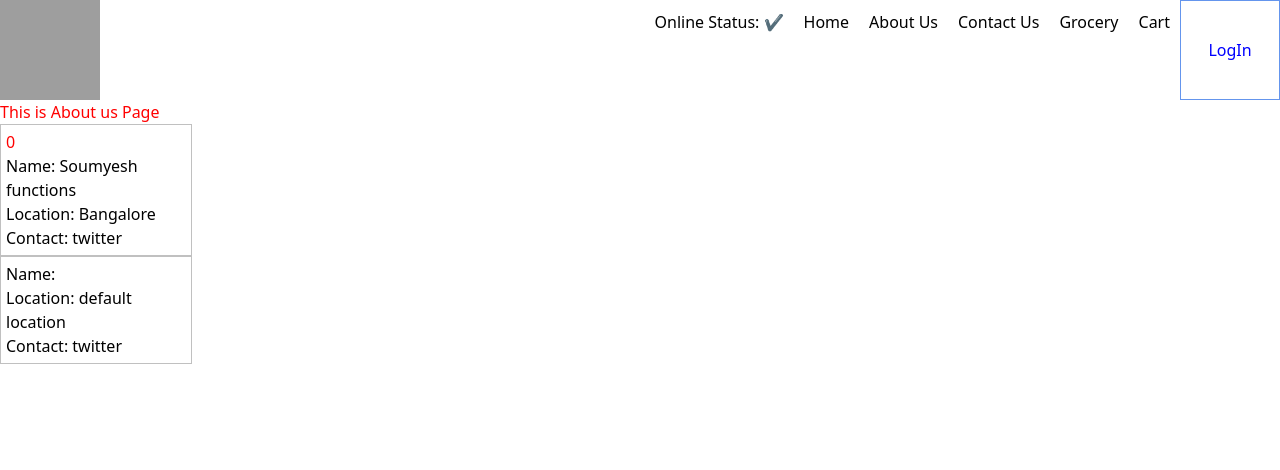
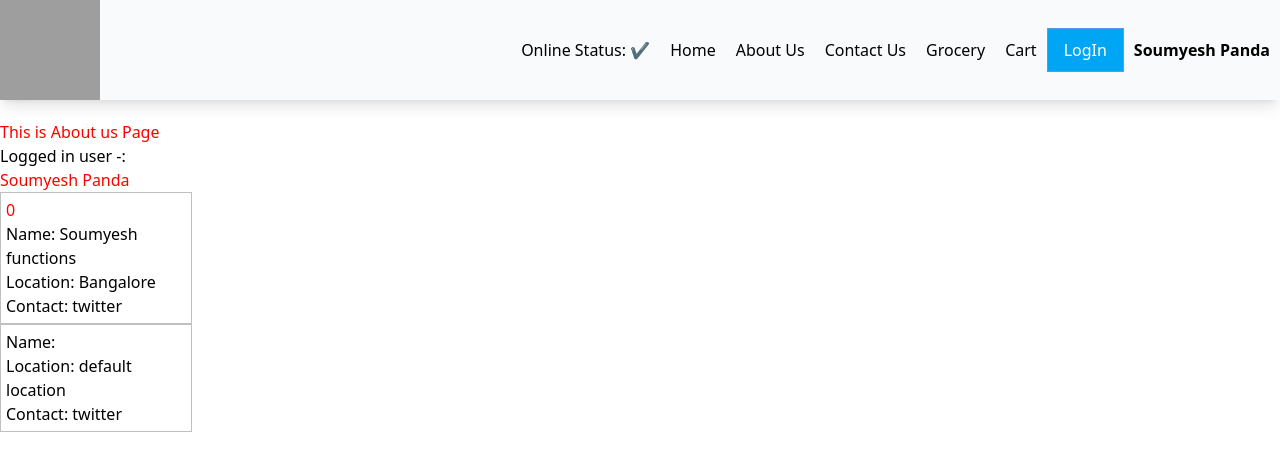
Before and after one commit to soumyesh-panda-personal/namaste-react-2, a React (Vite) app: page /ab in a window 1280 px wide. Shown: the top 470 px of the page. Built offline with nearby package versions, Linux system fonts and the light colour scheme; no server answers; grey boxes are pictures that could not be loaded.

Commit message:
EP-11-React context,creation,reading and updation of context,createContext,UseContext,UserContext consumer

```diff
--- a/src/App.js
+++ b/src/App.js
@@ -1,4 +1,4 @@
-import React, { lazy, Suspense } from "react";
+import React, { lazy, Suspense, useEffect, useState } from "react";
 import ReactDom from "react-dom/client";
 import { createBrowserRouter, RouterProvider, Outlet} from "react-router-dom";
 import {useRouteError} from "react-router"
@@ -8,17 +8,33 @@ import About from "./components/About";
 import ContactUs from "./components/ContactUs";
 import Error from "./components/ErrorPage";
 import RestaurantMenu from "./components/RestaurantMenu";
+import UserContext from "./utils/UserContext";
 //import Grocery from "./components/Grocery";
 
 const Grocery = lazy(() => import("./components/Grocery"))
 
 const AppLayout = () => {
+  //Suppose we have a state variable, through which using a API data, we need to change our context.
+
+  const [userName, SetUserName] = useState();
+
+  // Lets assume we get data through API
+  useEffect(()=>{
+    //Assume API call is made here and we received data
+    const data = {
+      name: "Soumyesh Panda",
+    };
+    SetUserName(data.name);
+  },[]);
+  //Using UserContext.provider we are modifying the context data. Now in entire app we will have this updated data.
   return (
-    <div className="app">
-      <Header/>
-      {/*So now with outlet, we can remove the body component from here. This is added below in the createBrowserRouter routes config as children. SO when that page is opened, the header and footer will come for it.*/}
-      <Outlet/>
-    </div>
+    <UserContext.Provider value={{loggedInUser: userName, SetUserName}}>
+      <div className="app">
+        <Header/>
+        {/*So now with outlet, we can remove the body component from here. This is added below in the createBrowserRouter routes config as children. SO when that page is opened, the header and footer will come for it.*/}
+        <Outlet/>
+      </div>
+    </UserContext.Provider>
   )
 };
 
--- a/src/components/About.js
+++ b/src/components/About.js
@@ -1,6 +1,7 @@
 import User from "./User";
 import UserClass from "./UserClass";
 import React from "react";
+import UserContext from "../utils/UserContext"
 /*const About = () => {
     return (
         <div className="About-wrapper wrapper justify-center">
@@ -28,6 +29,15 @@ class About extends React.Component {
         return (
             <div className="About-wrapper wrapper justify-center">
                 <h1>This is About us Page</h1>
+                {/*Accesing the context below*/}
+                <div>
+                    Logged in user -:
+                    <UserContext.Consumer>
+                        {({loggedInUser}) => (
+                           <h1>{loggedInUser}</h1>
+                        )}
+                    </UserContext.Consumer>
+                </div>
                 <User name={"Soumyesh functions"}/>
                 <UserClass name={"Soumyesh class"} location={"Banaglore"}/>
             </div>
--- a/src/components/Body.js
+++ b/src/components/Body.js
@@ -1,8 +1,9 @@
 import RestaurantCard, {withLocalityLabel} from "./RestaurantCard";
 import Shimmer from "./Shimmer";
-import { useState, useEffect } from "react";
+import { useState, useEffect, useContext } from "react";
 import { Link } from "react-router-dom";
 import useOnlineStatus from "../utils/useOnlineStatus";
+import UserContext from "../utils/UserContext";
 
 const Body = () => {
     const[listOfRestaurant, setlistOfRestaurant]=useState([]);
@@ -24,6 +25,9 @@ const Body = () => {
         setfilteredSearch(json?.data?.cards[4]?.card?.card?.gridElements?.infoWithStyle?.restaurants);
     };
     const userOnline = useOnlineStatus();
+    //to detch the SetuserName from userContext
+
+    const { loggedInUser, SetUserName } = useContext(UserContext);
     if(userOnline === false) {
         return (
             <h1>Please check your internet connection. Seems you have a glitch !!!</h1>
@@ -31,9 +35,9 @@ const Body = () => {
     }
     return listOfRestaurant.length === 0 ? <Shimmer/> :(
         <div className="body">
-            <div className="d-flex items-center justify-between w-6/12 mx-auto mb-5">
+            <div className="d-flex items-center justify-between w-8/12 mx-auto mb-5">
                 <div className="filter w-sm">
-                    <button
+                    <button className="px-4 bg-sky-500 hover:bg-sky-700 text-white"
                         onClick={()=>{
                             const filteredList = listOfRestaurant.filter(
                                 (res) => res.info.avgRating > 4.2
@@ -44,19 +48,28 @@ const Body = () => {
                         Top Rated restaurants
                     </button>
                 </div>
-                <div className="search-wrapper">
+                <div className="search-wrapper d-flex mr-10">
                     <input type="text" className="search-box mr-10 border border-gray" value={searchText}
                         onChange={(e)=>{
                             setsearchText(e.target.value);
                         }}
                     />
 
-                    <button
+                    <button className="w-auto px-4 bg-sky-500 hover:bg-sky-700 text-white"
                         onClick={()=>{
                             const filteredSearchList = listOfRestaurant.filter((res) => res.info.name.toLowerCase().includes(searchText.toLowerCase()))
                             setfilteredSearch(filteredSearchList);
                         }}
                     >Search</button>
+                </div>
+
+                {/*Adding a input box to update the context data on the fly*/}
+
+                <div className="context-update d-flex">
+                    <label className="mr-5">UserName: </label>
+                    <input type="text" className="search-box mr-10 border border-gray" value={loggedInUser}
+                        onChange={(e)=> SetUserName(e.target.value)}
+                    />
                 </div>
             </div>
 
--- a/src/components/Header.js
+++ b/src/components/Header.js
@@ -1,19 +1,23 @@
 import { LOGO_URL } from "../utils/contants";
-import { useState } from "react";
+import { useState, useContext } from "react";
 import { Link } from "react-router-dom";
 import useOnlineStatus from "../utils/useOnlineStatus";
+import UserContext from "../utils/UserContext";
 
 const Header = () => {
     //using state variable we re-render the component to show login and logout text based on click.
     const [loggedState, setloggedState] = useState("LogIn");
     const onlineStatus = useOnlineStatus();
 
+    //Accesing the context
+    const {loggedInUser} = useContext(UserContext);
+
     return (
-        <div className="header d-flex">
+        <div className="header d-flex border-bottom shadow-lg bg-gray-50 mb-5">
         <div className="logoContainer">
             <img className="logo" src = {LOGO_URL}></img>
         </div>
-        <div className="nav-items d-flex">
+        <div className="nav-items content-center">
             <ul className="d-flex">
                 <li>
                     Online Status: {onlineStatus ? "✔" : "⛔"}
@@ -31,13 +35,14 @@ const Header = () => {
                     <Link to = "/Gro">Grocery</Link>
                 </li>
                 <li>Cart</li>
-                <button className="loginbtn"
+                <button className="loginbtn w-auto px-4 bg-sky-500 hover:bg-sky-700 text-white"
                     onClick={()=>{
                         loggedState === "LogIn" ? setloggedState("LogOut") : setloggedState("LogIn");
                     }}
                 >
                     {loggedState}
                 </button>
+                <li className="px-4 font-bold">{loggedInUser}</li>
             </ul>
         </div>
     </div>
--- a/src/components/RestaurantCategory.js
+++ b/src/components/RestaurantCategory.js
@@ -1,13 +1,14 @@
-import { useState } from "react";
+//import { useState } from "react";
 import ItemList from "./ItemList";
 
-const RestaurantCategory = ({ data })=> {
-
-    const [showItems, setShowItems] = useState(false); // Simple state varriable to handle show/hide menu items
+const RestaurantCategory = ({ data, showItems, SetShowIndex })=> {
+    {/*We lifted this state up to its parent*/}
+    //const [showItems, setShowItems] = useState(false); // Simple state varriable to handle show/hide menu items
     //console.log(data);
     //function to toggle the menu items. So if showitems is true, make it false and vice-versa. This is how we build toggle fucntionality.
     const HandleClick = () => {
-        setShowItems(!showItems);
+        //setShowItems(!showItems);
+        SetShowIndex();
     }
     return (
         <div>
--- a/src/components/RestaurantMenu.js
+++ b/src/components/RestaurantMenu.js
@@ -2,8 +2,10 @@ import Shimmer from "./Shimmer";
 import { useParams } from "react-router-dom";
 import useRestaurantMenu from "../utils/useRestaurantMenu";
 import RestaurantCategory from "./RestaurantCategory";
+import { useState } from "react";
 
 const RestaurantMenu = () => {
+    const [showIndex, SetShowIndex] = useState(0);
     const { resId } = useParams();
     const restaurantInfo = useRestaurantMenu(resId);
 
@@ -34,8 +36,13 @@ const RestaurantMenu = () => {
             </ul>
             */}
             {/*Now we will map over the filtered catogories*/}
-            {categories.map((category)=>
-                <RestaurantCategory key={category?.card?.card.categoryId} data = {category?.card?.card}/>
+            {categories.map((category, index)=>
+                <RestaurantCategory
+                    key={category?.card?.card.categoryId}
+                    data = {category?.card?.card}
+                    showItems = {index == showIndex ? true : false}
+                    SetShowIndex = {() => SetShowIndex(index)}
+                />
             )}
         </div>
     )
--- /dev/null
+++ b/src/utils/UserContext.js
@@ -0,0 +1,8 @@
+const { createContext } = require("react");
+
+// Creating a context data which can be used globaly in the app.
+const UserContext = createContext({
+    loggedInUser: "Default User",
+});
+
+export default UserContext;
--- a/static/styles.css
+++ b/static/styles.css
@@ -42,9 +42,7 @@ ul li {list-style: none;margin: 5px;padding: 5px;}
     background-color: lightgrey;
 }
 button {
-    width: 100px;
     border: 1px solid cornflowerblue;
-    color: blue;
     cursor: pointer;
 }
 .mr-10{margin-right: 10px;}
```
Also changed, not shown: 1 other file (tests, documents, lock files or other folders).
